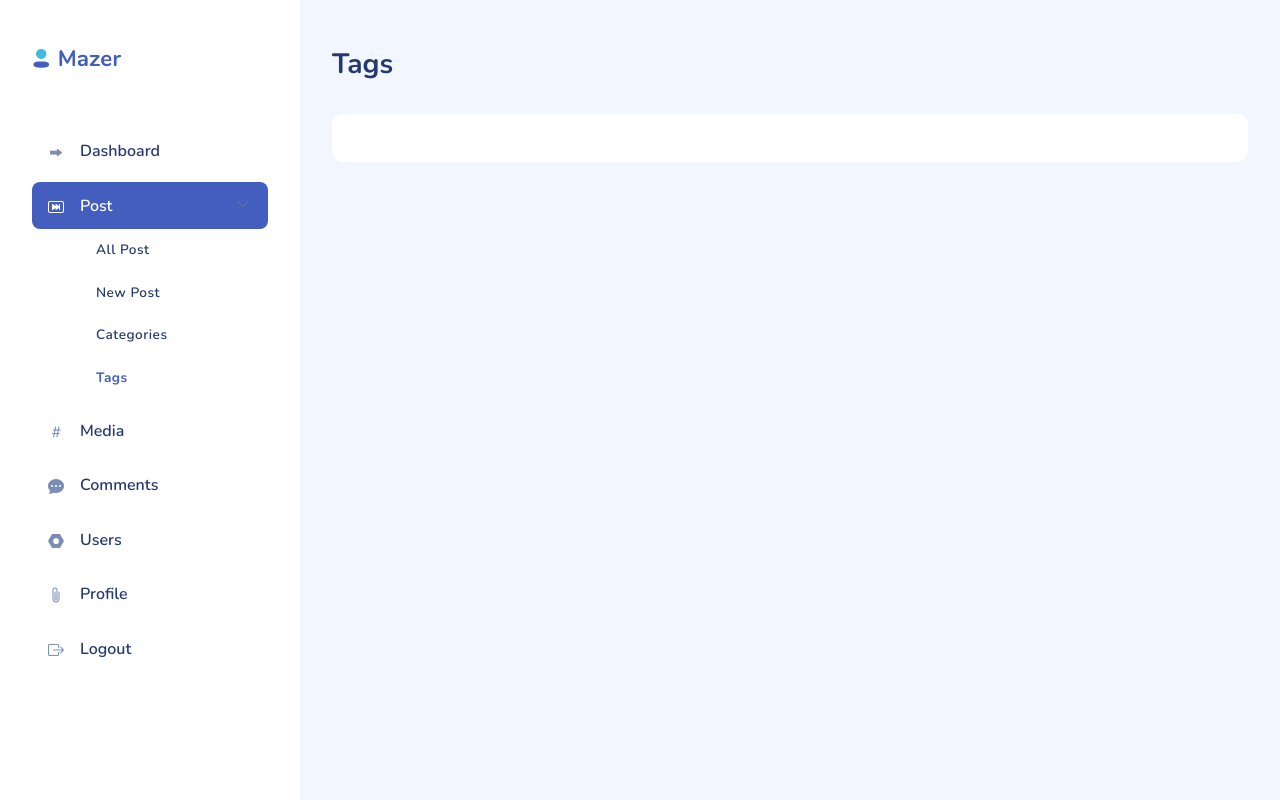
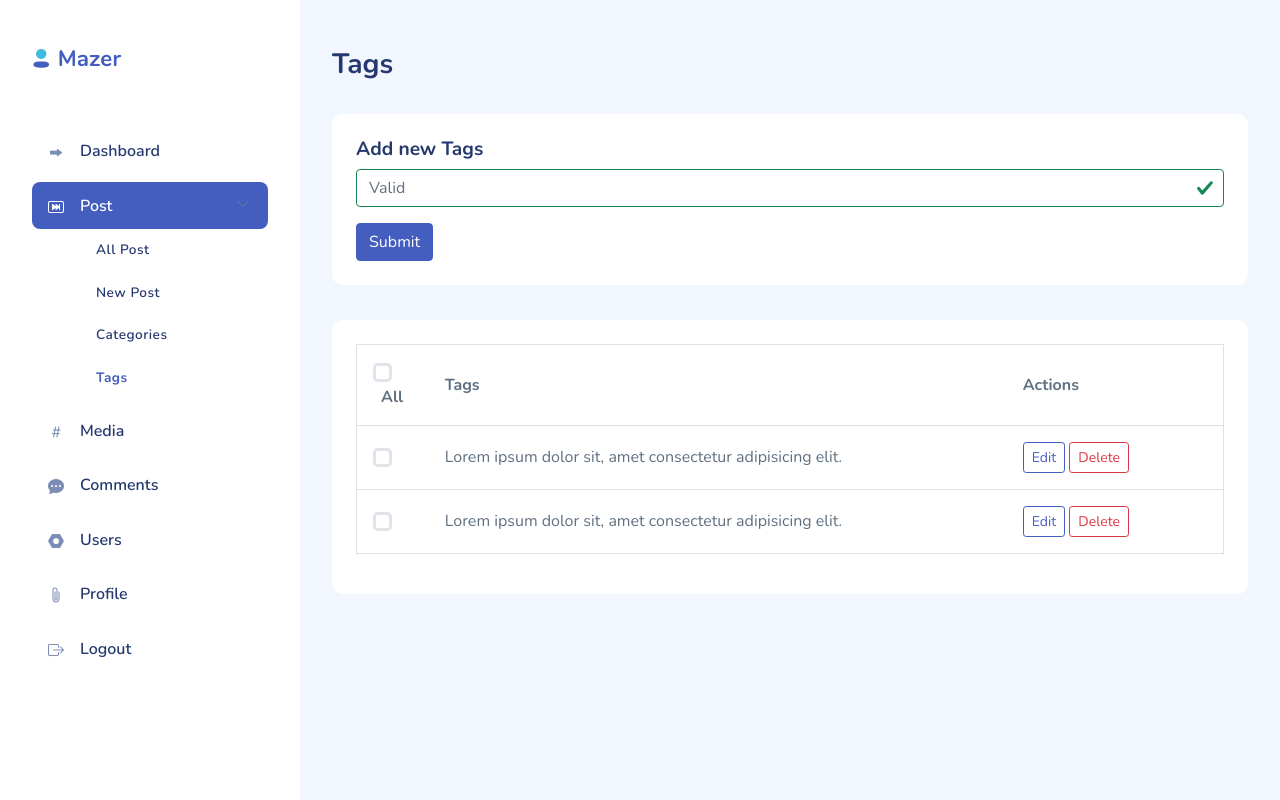
Before and after one commit to rejoan121615/travel-website-team_dot, a PHP site: page /template/admin/tags.php in a window 1280 px wide. Run offline with PHP 8.4, Linux system fonts and the light colour scheme; some libraries are stand-ins or nearby versions.

Commit message:
Tags page added

```diff
--- a/template/admin/tags.php
+++ b/template/admin/tags.php
@@ -26,16 +26,68 @@
           <i class="bi bi-justify fs-3"></i>
         </a>
       </header>
-      <div class="page-heading">
-        <h3>Tags</h3>
-      </div>
-      <section class="section ">
-        <div class="card">
-          <div class="card-body">
 
+<div class="page-heading">
+  <h3>Tags</h3>
+</div>
+<!-- Writting Settings start -->
+<div class="row">
+  <div class="col-12">
+    <div class="card">
+      <div class="card-content">
+        <div class="card-body">
+          <h4 class="card-title">Add new Tags</h4>
+
+          <div class="row">
+            <div class="col-12"> <input type="text" class="form-control is-valid" id="valid-state"
+                placeholder="Valid" value="Valid" required>
+              <div class="valid-feedback">
+                <i class="bx bx-radio-circle"></i>
+              </div>
+              <div class=" mt-3"><input class="btn btn-primary" type="submit" value="Submit"></div>
+            </div>
           </div>
         </div>
-      </section>
+      </div>
+    </div>
+    <div class="card">
+      <div class="card-body">
+        <table class=" table table-md w-100 border ">
+          <thead>
+            <tr>
+              <th class=" col-1 ">
+                <input type="checkbox" class=" form-check-input "> <span class=" ms-2 ">All</span>
+              </th>
+              <th class=" col-8 ">Tags</th>
+              <th class=" col-3 ">Actions</th>
+            </tr>
+          </thead>
+          <tbody>
+            <tr>
+              <td class="col-1 "><input type="checkbox" class=" form-check-input "></td>
+              <td class="col-8 ">Lorem ipsum dolor sit, amet consectetur adipisicing elit.</td>
+              <td class="col-3 ">
+                <button class=" btn btn-sm btn-outline-primary ">Edit</button>
+                <button class=" btn btn-sm btn-outline-danger">Delete</button>
+              </td>
+            </tr>
+            <tr>
+              <td class="col-1 "><input type="checkbox" class=" form-check-input "></td>
+              <td class="col-8 ">Lorem ipsum dolor sit, amet consectetur adipisicing elit.</td>
+              <td class="col-3 ">
+                <button class=" btn btn-sm btn-outline-primary ">Edit</button>
+                <button class=" btn btn-sm btn-outline-danger">Delete</button>
+              </td>
+            </tr>
+          </tbody>
+        </table>
+      </div>
+    </div>
+  </div>
+</div>
+
+</div>
+<!-- Writting Settings End -->
     </div>
   </div>
   <script src="assets/vendors/perfect-scrollbar/perfect-scrollbar.min.js"></script>
```
